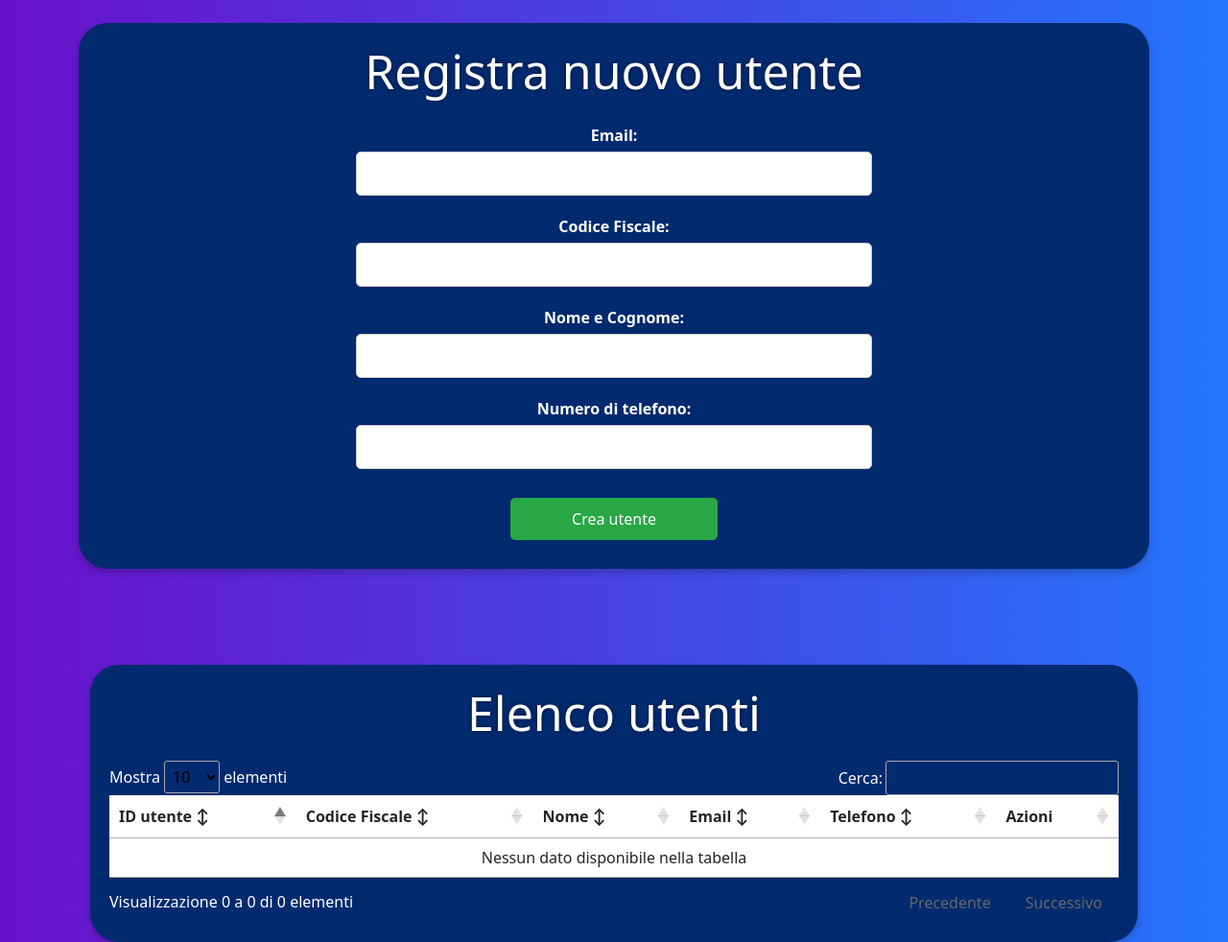
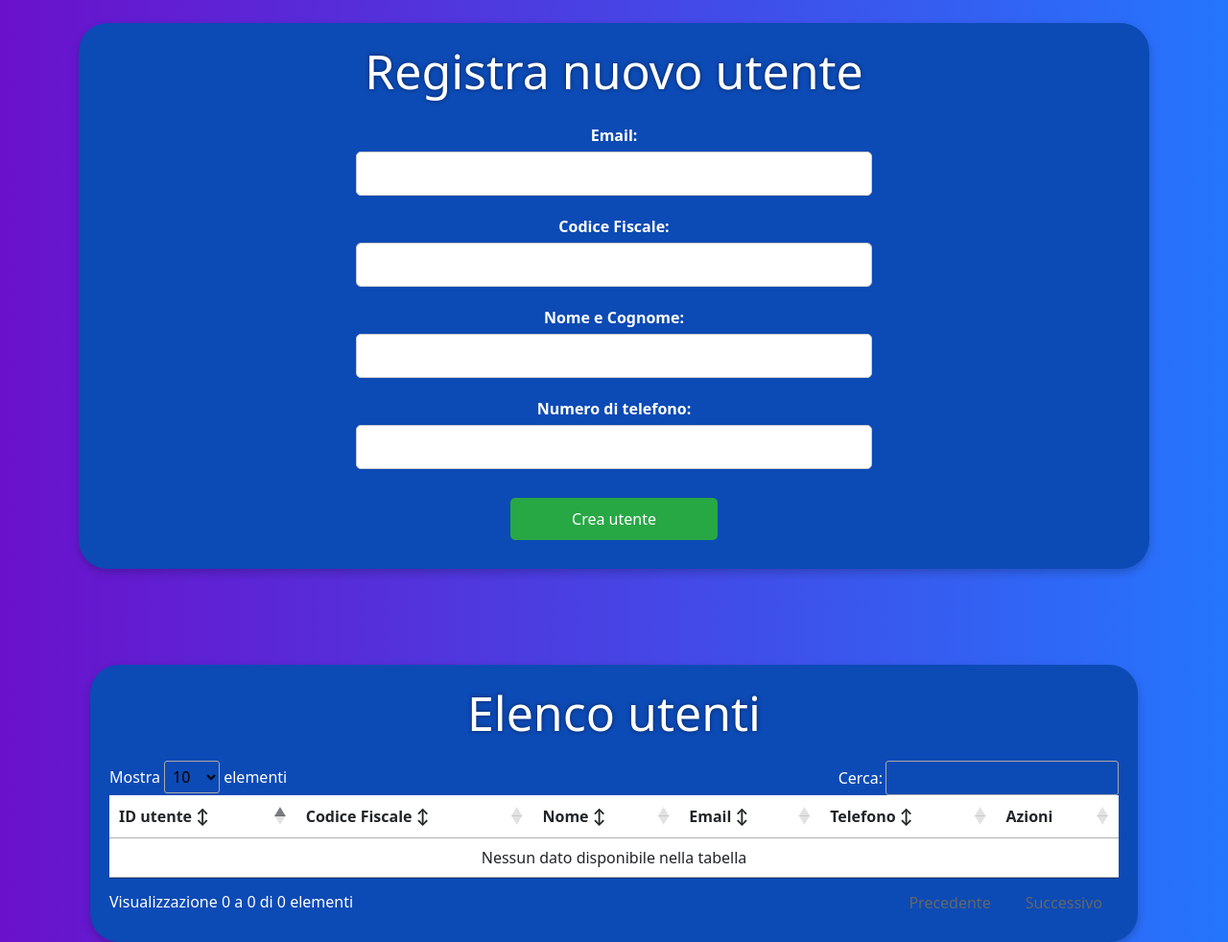
Before and after one commit to mirabellamarco/biblioteca27, a Flask app: template templates/nuovo_utente.html in a window 1280 px wide. Shown: the part 76-1058 px from the top of the page at 96% size. Run offline with Flask 3, Linux system fonts and the light colour scheme; the template is opened without the code that fills it, so the values that code supplies are empty; some libraries are stand-ins or nearby versions.

```diff
--- a/templates/nuovo_utente.html
+++ b/templates/nuovo_utente.html
@@ -47,7 +47,7 @@
     }
 
     .form-wrapper {
-      background-color: #022a6f;
+      background-color: #0c4ab5;
       border-radius: 30px;
       padding: 20px;
       box-shadow: 0 4px 8px rgba(7, 0, 0, 0.2);
@@ -88,7 +88,7 @@
 
     .table-container {
       width: auto;
-      background-color: #022a6f;
+      background-color: #0c4ab5;
       margin-top: 40px;
       padding: 20px;
       box-shadow: 0 4px 8px rgba(0, 0, 0, 0.2);
@@ -197,11 +197,11 @@
 
 
     .editable {
-      cursor: pointer;
+      cursor:text;
     }
 
     .editable:hover {
-      background-color: rgba(0, 123, 255, 0.1);
+      background-color: #fcdd81;
     }
 
   </style>
@@ -346,7 +346,7 @@
       "extendedTimeOut": 1000
     };
 
-    const rowsPerPage = 10;
+    const rowsPerPage = 15;
     let currentPage = 1;
 
     function renderTable() {
@@ -457,10 +457,10 @@
       const row = document.getElementById(`row-${id}`);
       row.classList.add('edit-mode');
 
-      // Store original values
+      // Salva i dati originali
       originalValues[id] = {};
 
-      // Convert cells to input fields
+      // Converte le celle in input
       row.querySelectorAll('.editable').forEach(cell => {
         const value = cell.textContent.trim();
         const field = cell.dataset.field;
@@ -474,7 +474,7 @@
       const row = document.getElementById(`row-${id}`);
       row.classList.remove('edit-mode');
 
-      // Restore original values
+      // Ripristina i valori originali
       row.querySelectorAll('.editable').forEach(cell => {
         const field = cell.dataset.field;
         cell.textContent = originalValues[id][field];
@@ -489,12 +489,12 @@
         id: id
       };
 
-      // Collect values from inputs
+      // Ottiene i valori da input
       row.querySelectorAll('.editable input').forEach(input => {
         data[input.name] = input.value;
       });
 
-      // Send AJAX request
+      // Invio della richiesta ajax
       $.ajax({
         type: 'POST',
         url: `/modifica_utente/${id}`,
@@ -504,13 +504,13 @@
           if (response.success) {
             toastr.success(response.msg || 'Utente modificato con successo.');
 
-            // Update cells with new values
+            // Aggiornamento delle
             row.querySelectorAll('.editable').forEach(cell => {
               const field = cell.dataset.field;
               cell.textContent = data[field];
             });
 
-            // Exit edit mode
+            // Uscita modalità modifica
             row.classList.remove('edit-mode');
             delete originalValues[id];
           } else {
@@ -521,7 +521,7 @@
           console.error("Errore AJAX:", status, error, xhr.responseText);
           toastr.error('Errore durante la modifica dell\'utente. Riprova più tardi.');
 
-          // Restore original values on error
+          // Ripristina le modifiche in caso di errore
           annullaModifica(id);
         }
       });
```
